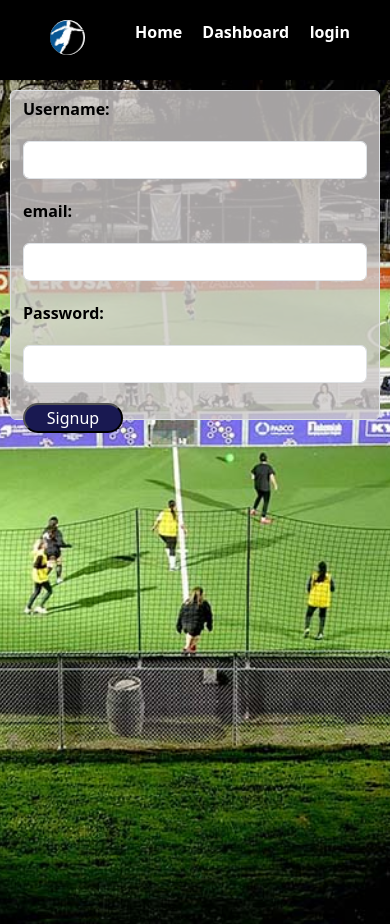
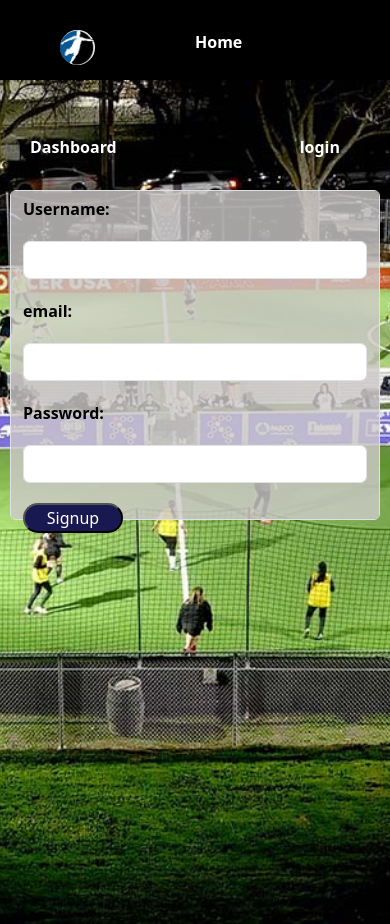
Before and after one commit to ekhay-hit/footy_net, a React (Vite) app in the folder client/: page /login in a window 390 px wide. Built offline with nearby package versions, Linux system fonts and the light colour scheme.

Commit message:
added hovering to the navigation

```diff
--- a/client/src/components/Nav.jsx
+++ b/client/src/components/Nav.jsx
@@ -6,7 +6,9 @@ function Nav() {
   return (
     <>
       <nav className="nav">
-        <img src={logo} alt="soccer logo" />
+        <a>
+          <img src={logo} alt="soccer logo" />
+        </a>
         <a>Home</a>
         <a>Dashboard</a>
         <a className="login">login</a>
--- a/client/src/components/styles/nav.css
+++ b/client/src/components/styles/nav.css
@@ -6,10 +6,11 @@
   height: 80px;
   padding: 20px;
   color: white;
-  gap: 20px;
+  gap: 50px;
 
   a {
     text-decoration: none;
+    padding: 10px;
     color: white;
   }
 
@@ -21,6 +22,13 @@
     height: 35px;
   }
 }
+.nav a:hover {
+  background-color: rgb(180, 226, 43);
+  border-radius: 25px;
+  text-decoration: none;
+  text-transform: none;
+  color: black !important;
+}
 
 .login {
   margin-left: auto;
--- a/client/src/pages/styles/singup.css
+++ b/client/src/pages/styles/singup.css
@@ -33,6 +33,7 @@
 @media screen and (max-width: 992px) {
   .form {
     width: 100%;
+    margin-top: 100px !important;
     margin: auto;
   }
 }
```
